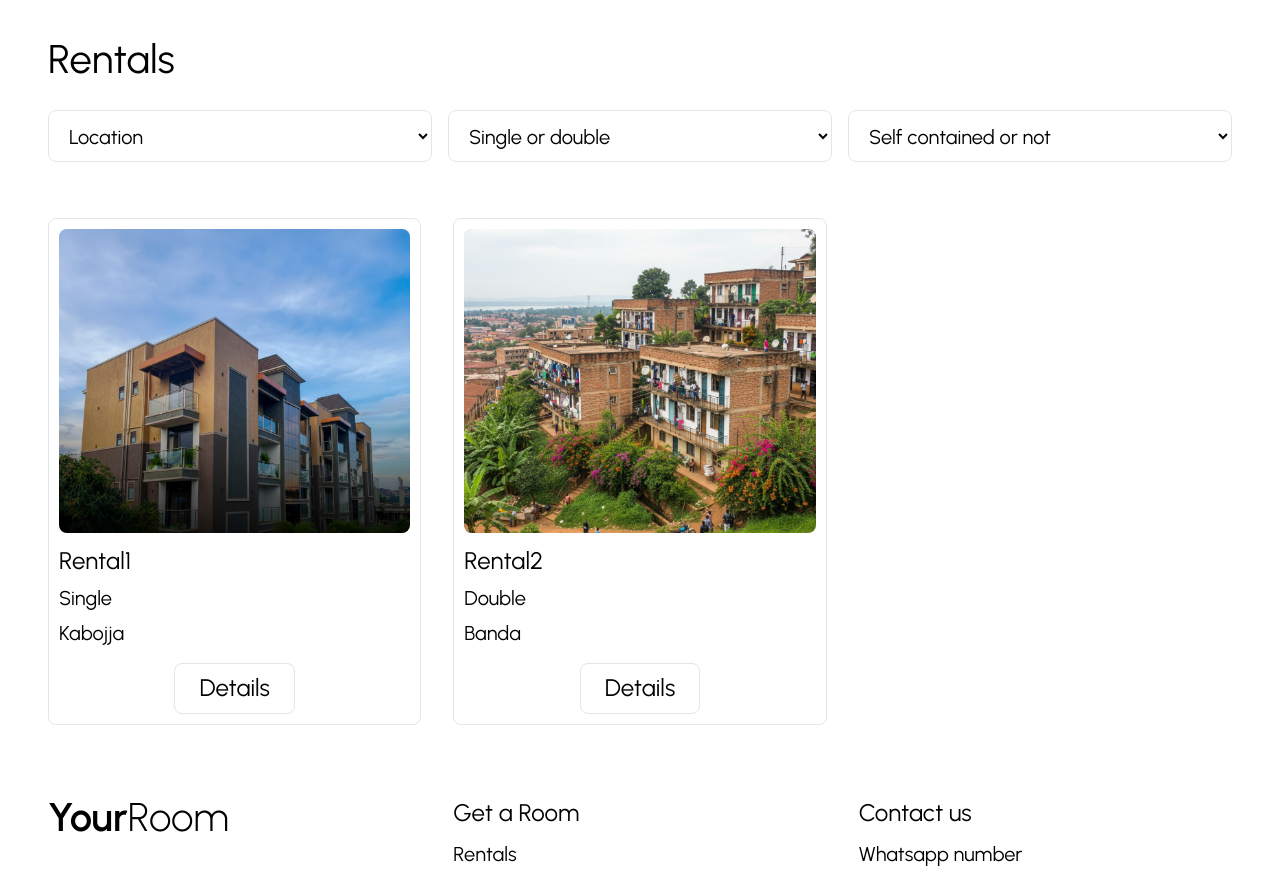
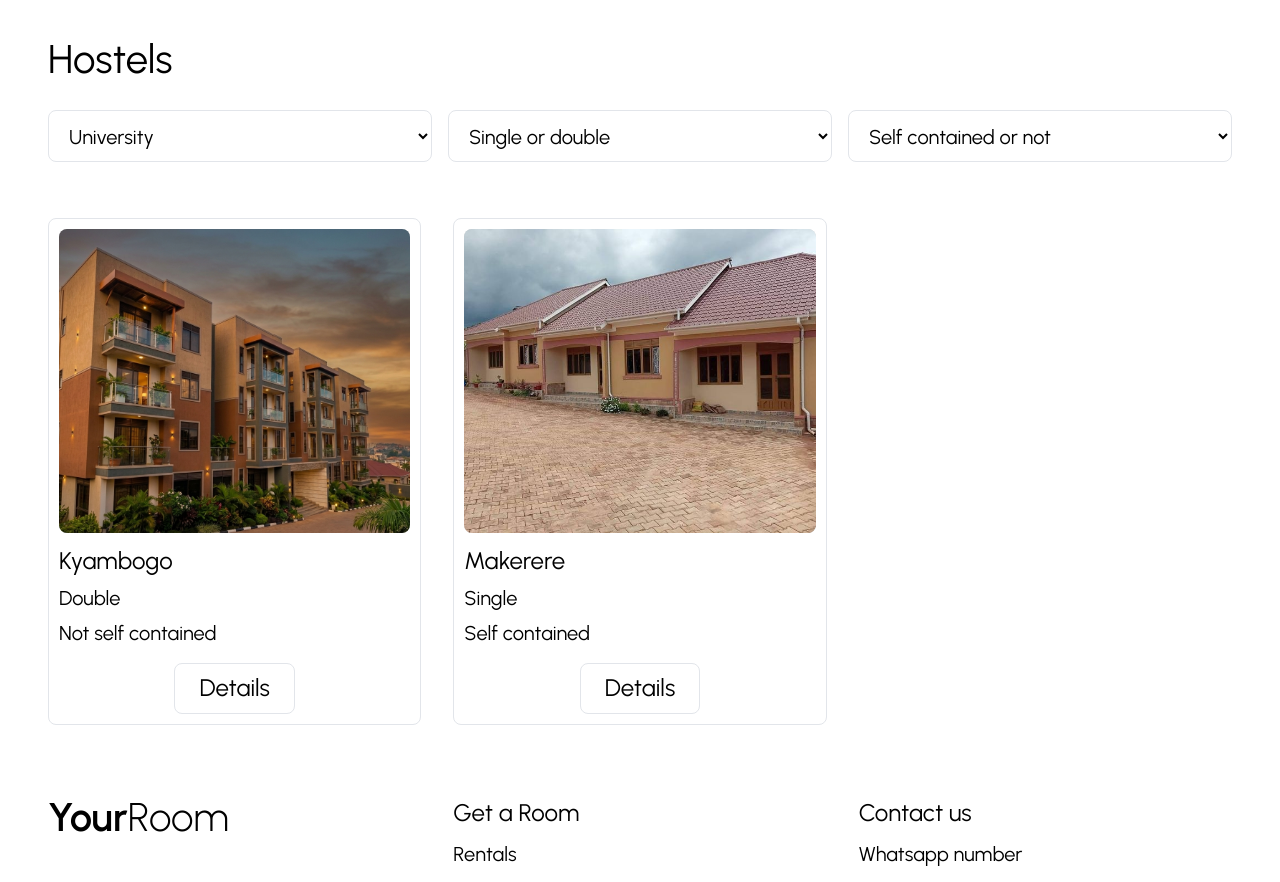
Before and after one commit to Nalyaham/Freelance_project, a Django app: page /hostels/ in a window 1280 px wide. Shown: the top 882 px of the page. Run offline with Django 5.2, Linux system fonts and the light colour scheme; data comes from the database, SQL or seed files in the repository; both versions use the stored data as it was after the commit.

Commit message:
Updated Hostel template to include filters

```diff
--- a/YourRoom/urls.py
+++ b/YourRoom/urls.py
@@ -16,7 +16,7 @@ Including another URLconf
 """
 from django.contrib import admin
 from django.urls import path
-from your_room.views import index, rental, unit_detail, hostel
+from your_room.views import index, rental, unit_detail, hostel, airbnb
 from django.conf import settings
 from django.conf.urls.static import static
 
@@ -25,8 +25,8 @@ urlpatterns = [
     path("", index, name="index"),
     path("rentals/", rental, name = "rentals"),
     path("unit/<str:unit_type>/<int:pk>/", unit_detail, name="unit-detail"),
-    path("hostels/", rental, name = "hostels"),
-    path("airbnb/", rental, name = "airbnb")
+    path("hostels/", hostel, name = "hostels"),
+    path("airbnb/", airbnb, name = "airbnb")
 ]
 
 urlpatterns += static(settings.MEDIA_URL, document_root=settings.MEDIA_ROOT)
--- a/your_room/templates/your_room/detail.html
+++ b/your_room/templates/your_room/detail.html
@@ -27,7 +27,7 @@
       {% else %} Not self contained {% endif %}</div>
     <div>{{ unit.price }}</div>
     {% elif unit_type == 'hostel' %}
-    <div>{{ unit.univeristy }}</div>
+    <div>{{ unit.university }}</div>
     <div>{% if unit.self_contained %} Self contained {% else %} Not self contained {% endif %}</div>
     <div>{{ unit.price }}</div>
     {% else %}
--- a/your_room/templates/your_room/hostels.html
+++ b/your_room/templates/your_room/hostels.html
@@ -15,30 +15,45 @@
 <body>
 <main>
   <h1 class="page-title container">Hostels</h1>
-  <div class="filters container">
-    <button class="filter" type="button">Univeristy<img src="{% static 'your_room/images/arrow.png' %}" alt="" /></button>
-    <button class="filter" type="button">Self contained or not<img src="{% static 'your_room/images/arrow.png' %}" alt="" /></button>
-    <button class="filter" type="button">Single or double<img src="{% static 'your_room/images/arrow.png' %}" alt="" /></button>
-  </div>
+  <form class = "filters container", method = "get", id = "filter-form">
+    <select name = "university", class = "filter", onchange="document.getElementById('filter-form').submit()">
+      <option value = "">University</option>
+      {% for uni in universities %}
+      <option value = "{{ uni }}" {% if request.GET.location == uni %} selected {% endif %}>{{ uni }}</option>
+      {% endfor %}
+    </select>
+    <select name="room_type" class="filter" onchange="document.getElementById('filter-form').submit()">
+    <option value="">Single or double</option>
+    <option value="single" {% if request.GET.room_type == "single" %}selected{% endif %}>Single</option>
+    <option value="double" {% if request.GET.room_type == "double" %}selected{% endif %}>Double</option>
+  </select>
+
+  <select name="self_contained" class="filter" onchange="document.getElementById('filter-form').submit()">
+    <option value="">Self contained or not</option>
+    <option value="true" {% if request.GET.self_contained == "true" %}selected{% endif %}>Self contained</option>
+    <option value="false" {% if request.GET.self_contained == "false" %}selected{% endif %}>Not self contained</option>
+  </select>
+  </form>
   <div class="grid container">
-    <article class="card">
-      <img src="{% static 'your_room/images/hostels.png' %}" alt="University" loading="lazy" />
-      <h3>University</h3>
-      <p>Single room</p><p>Self contained</p>
-      <div class="card__action"><a class="btn btn--sm" href="detail.html">Details</a></div>
-    </article>
-    <article class="card">
-      <img src="{% static 'your_room/images/hostels.png' %}" alt="University" loading="lazy" />
-      <h3>University</h3>
-      <p>Single room</p><p>Self contained</p>
-      <div class="card__action"><a class="btn btn--sm" href="detail.html">Details</a></div>
-    </article>
-    <article class="card">
-      <img src="{% static 'your_room/images/hostels.png' %}" alt="University" loading="lazy" />
-      <h3>University</h3>
-      <p>Single room</p><p>Self contained</p>
-      <div class="card__action"><a class="btn btn--sm" href="{% url 'unit-detail' 'hostel' unit.pk %}">Details</a></div>
-    </article>
+   {% for unit in units %}
+      <article class="card">
+        {% with unit.images.first as img %}
+          {% if img %}
+            <img src="{{ img.image.url }}" alt="{{ unit.name }}" loading="lazy" />
+          {% else %}
+            <img src="{% static 'your_room/images/hero.png' %}" alt="{{ unit.name }}" loading="lazy" />
+          {% endif %}
+        {% endwith %}
+        <h3>{{ unit.university }}</h3>
+        <p>{{ unit.get_room_type_display }}</p>
+        <p>{% if unit.self_contained %} Self contained {% else %} Not self contained {% endif %}</p>
+        <div class="card__action">
+          <a class="btn btn--sm" href="{% url 'unit-detail' 'hostel' unit.pk %}">Details</a>
+        </div>
+      </article>
+    {% empty %}
+      <p>No rentals match those filters.</p>
+    {% endfor %}
   </div>
 </main>
 <footer class="footer container">
--- a/your_room/templates/your_room/index.html
+++ b/your_room/templates/your_room/index.html
@@ -16,7 +16,7 @@
 <main>
   <section class="hero">
     <div class="hero__bar">
-      <a class="logo logo--light" href="index.html"><b>Your</b><span>Room</span></a>
+      <a class="logo logo--light" href="{% url 'index' %}"><b>Your</b><span>Room</span></a>
       <nav class="nav">
         <a href="#get-a-room">Get A Room</a>
         <a href="#contact">Contact us</a>
--- a/your_room/templates/your_room/rentals.html
+++ b/your_room/templates/your_room/rentals.html
@@ -58,7 +58,7 @@
   </div>
 </main>
 <footer class="footer container">
-  <a class="logo" href="index.html"><b>Your</b><span>Room</span></a>
+  <a class="logo" href="{% url 'index' %}"><b>Your</b><span>Room</span></a>
   <div class="col">
     <strong>Get a Room</strong>
     <a href="{% url 'rentals' %}">Rentals</a>
--- a/your_room/views.py
+++ b/your_room/views.py
@@ -38,7 +38,25 @@ def unit_detail(request,unit_type, pk):
     return render(request, "your_room/detail.html", {"unit": unit, "unit_type": unit_type})
 
 def hostel(request):
-    return render(request, "your_room/hostels.html")
+    units = Hostel.objects.prefetch_related("images")
+
+    university = request.GET.get("university")
+    room_type = request.GET.get("room_type")
+    self_contained = request.GET.get("self_contained")
+
+    if university:
+        units = units.filter(university__icontains=university)
+    if room_type:
+        units = units.filter(room_type=room_type)
+    if self_contained in ("true", "false"):
+        units = units.filter(self_contained=(self_contained == "true"))
+
+    context = {
+        "units": units,
+        # feeds the location dropdown with whatever locations actually exist
+        "universities": Hostel.objects.values_list("university", flat=True).distinct(),
+    }
+    return render(request, "your_room/hostels.html", context)
 
 def airbnb(request):
     return render(request, "your_room/airbnb.html")
```
Also changed, not shown: db.sqlite3, units/2026/08/__2_8hR5eQW.jpeg (added), units/2026/08/image_11916bc0.png (added), units/2026/08/image_14743348.png (added), 1 other file.
